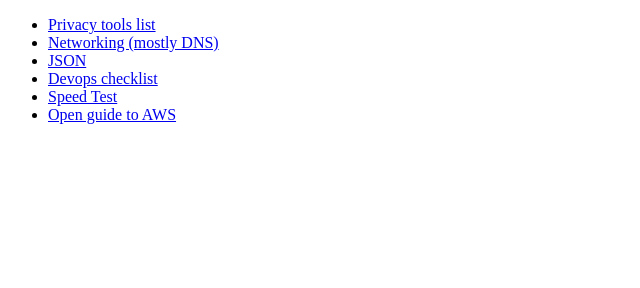
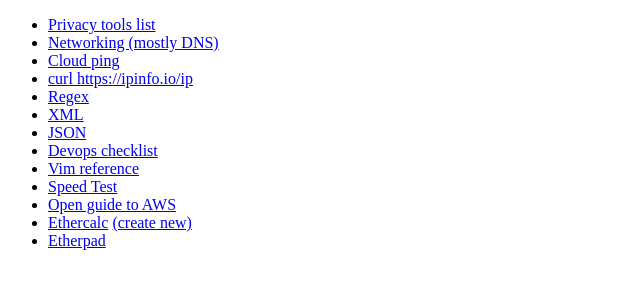
Before and after one commit to elerch/lerch.org, a plain HTML site: page tools.html in a window 1280 px wide. Shown: the whole page, without its empty margins (0-640 px from the left). Drawn offline with Linux system fonts and the light colour scheme.

Commit message:
add tools

```diff
--- a/tools.html
+++ b/tools.html
@@ -10,13 +10,27 @@
       </li>
       <li>
         <a href="http://viewdns.info">Networking (mostly DNS)</a>
+        </li>
+      <li>
+        <a href="http://www.cloudping.info/">Cloud ping</a>
+      </li>
+      <li>
+        <a href="https://ipinfo.io/ip">curl https://ipinfo.io/ip</a>
+      </li>
+      <li>
+        <a href="https://regex101.com">Regex</a>
+      </li>
+      <li>
+        <a href="http://codebeautify.org/xmlviewer">XML</a>
       </li>
       <li>
         <a href="https://jsonbrowse.com">JSON</a>
       </li>
-      <!-- Regex site XML -->
       <li>
         <a href="http://devopschecklist.com">Devops checklist</a>
+      </li>
+      <li>
+        <a href="https://danielmiessler.com/study/vim/">Vim reference</a>
       </li>
       <li>
         <a href="http://openspeedtest.com/">Speed Test</a>
@@ -24,6 +38,12 @@
       <li>
         <a href="https://github.com/open-guides/og-aws">Open guide to AWS</a>
       </li>
+      <li>
+        <a href="https://ethercalc.org/">Ethercalc</a> <a href="https://ethercalc.org/_new">(create new)</a>
+      </li>
+      <li>
+        <a href="https://etherpad.net/">Etherpad</a>
+      </li>
     </ul>
   </body>
 </html>
```
